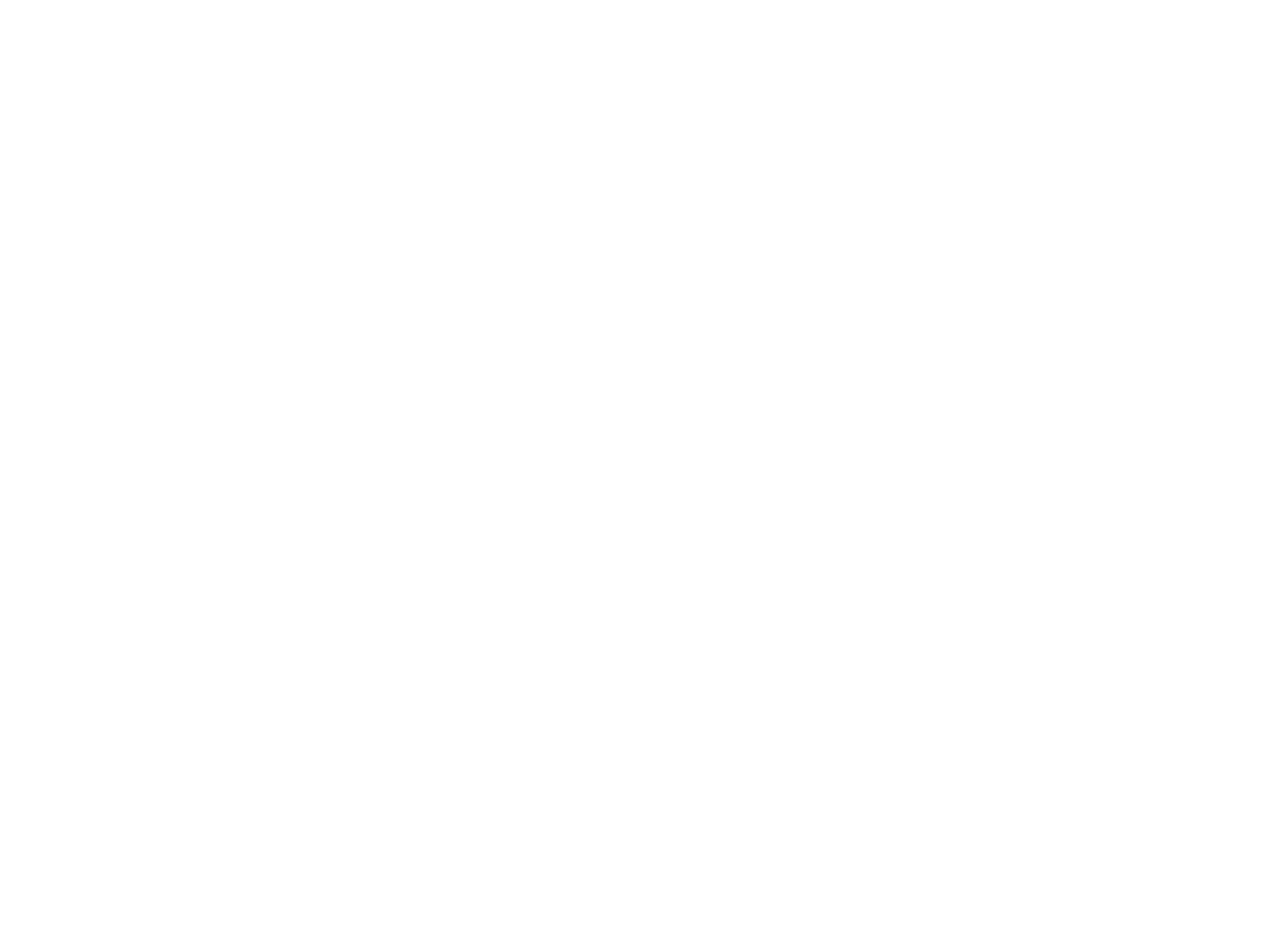
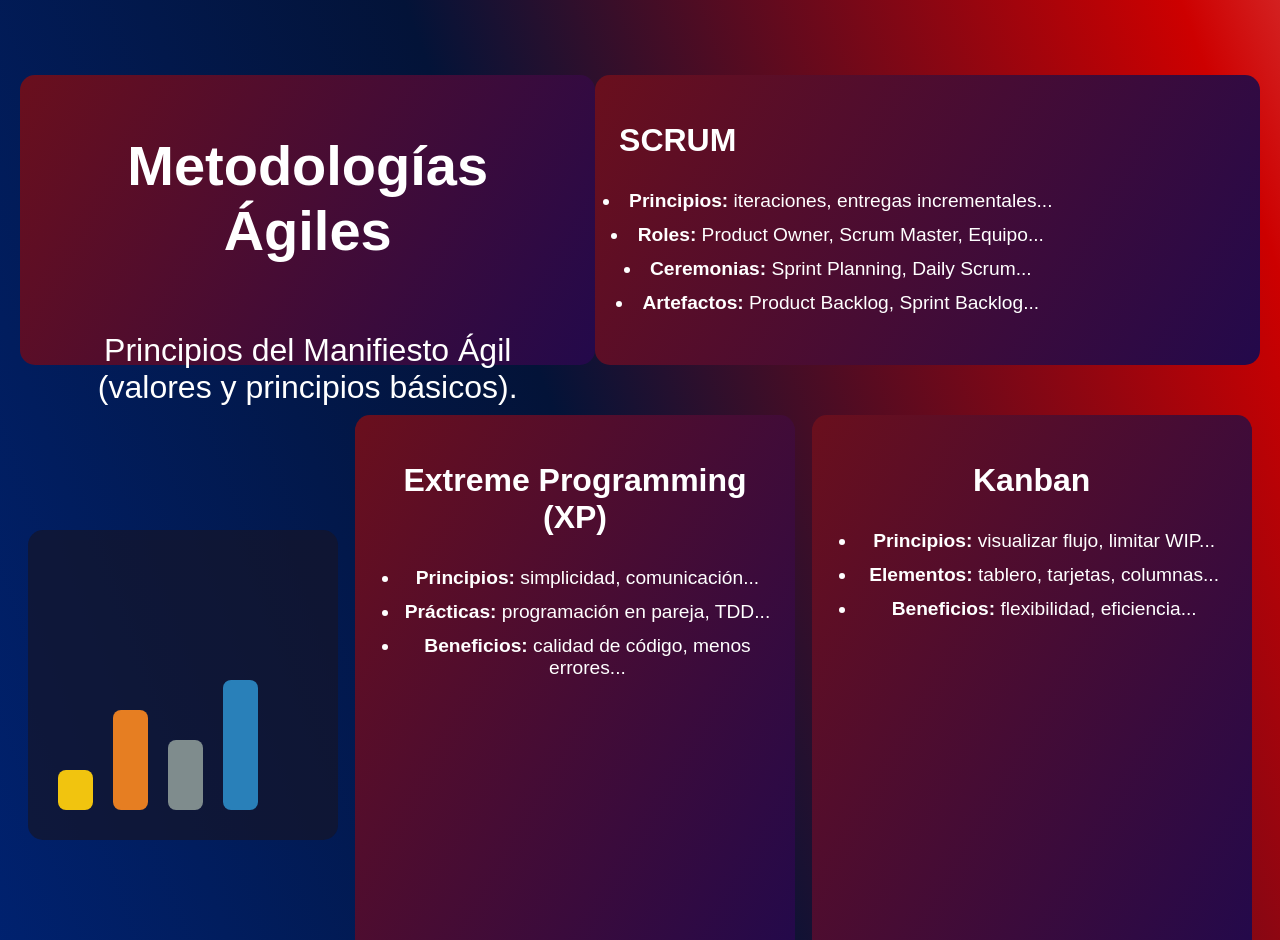
Before and after one commit to GastooCom/P-gina-Funcional-Prototipos, a React (Create React App) app in the folder proyecto_sgc/: page /procesodesarrollosoft in a window 1280 px wide. Shown: the part 1860-2800 px from the top of the page. Before the commit the page ends 1814 px from the top, so only its background shows below. Built offline with nearby package versions, Linux system fonts and the light colour scheme.

Commit message:
Subiendo modificaciones

```diff
--- a/proyecto_sgc/src/components/Inicio.jsx
+++ b/proyecto_sgc/src/components/Inicio.jsx
@@ -50,7 +50,7 @@ export default function Inicio() {
             Este es un conjunto de actividades estructuradas que se siguen para
             crear, mantener y mejorar sistemas de software.
           </p>
-          <p className="enlace">Enlace2___________</p>
+          <button className="enlace" onClick={() => navigate("/procesodesarrollosoft")}>Enlace1: Proceso de Desarrollo de Software</button>
           </div>
           <div className="imageni">
           <img src={imagen1} alt="Imagen" width={150}/>
--- a/proyecto_sgc/src/components/ProcesoDesarrolloSoft.jsx
+++ b/proyecto_sgc/src/components/ProcesoDesarrolloSoft.jsx
@@ -5,7 +5,7 @@ export default function Inicio() {
     <div className="pds-container">
       {/* Barra de navegación */}
       <div className="navbar">
-        <button className="nav-btn">← Procesos de Desarrollo. Soft</button>
+        <button className="nav-btn p">← Procesos de Desarrollo. Soft</button>
         <button className="nav-btn">Gestion de Calidad. Soft</button>
         <button className="nav-btn">Recursos y Aprendizaje</button>
         <button className="nav-btn">Metodologia en detalle</button>
@@ -95,8 +95,67 @@ export default function Inicio() {
         <div className="flecha">↓</div>
         <div className="etapa grande">Evolucion y Mantenimiento</div>
       </div>
+           </div>
+      </div>
+
+
+    {/* ===================== */}
+    {/* Metodologías Ágiles */}
+    {/* ===================== */}
+    <div className="metodologias-container">
+      <div className="metodologias-box">
+      {/* Título principal */}
+      <div className="titulo-metodologias">
+        <h1>Metodologías Ágiles</h1>
+        <p>
+          Principios del Manifiesto Ágil <br />
+          (valores y principios básicos).
+        </p>
+      </div>
+        {/* SCRUM */}
+        <div className="scrum">
+          <h2>SCRUM</h2>
+          <ul>
+            <li><b>Principios:</b> iteraciones, entregas incrementales...</li>
+            <li><b>Roles:</b> Product Owner, Scrum Master, Equipo...</li>
+            <li><b>Ceremonias:</b> Sprint Planning, Daily Scrum...</li>
+            <li><b>Artefactos:</b> Product Backlog, Sprint Backlog...</li>
+          </ul>
+        </div>
+      </div>
+        <div className="content-grid">
+        {/* Imagen de gráfico */}
+        <div className="grafico-box">
+          <div className="grafico">
+            <div className="barra amarilla"></div>
+            <div className="barra naranja"></div>
+            <div className="barra gris"></div>
+            <div className="barra azul"></div>
+            <div className="linea"></div>
+          </div>
+        </div>
+
+        {/* XP */}
+        <div className="xp">
+          <h2>Extreme Programming (XP)</h2>
+          <ul>
+            <li><b>Principios:</b> simplicidad, comunicación...</li>
+            <li><b>Prácticas:</b> programación en pareja, TDD...</li>
+            <li><b>Beneficios:</b> calidad de código, menos errores...</li>
+          </ul>
+        </div>
+
+        {/* Kanban */}
+        <div className="kanban">
+          <h2>Kanban</h2>
+          <ul>
+            <li><b>Principios:</b> visualizar flujo, limitar WIP...</li>
+            <li><b>Elementos:</b> tablero, tarjetas, columnas...</li>
+            <li><b>Beneficios:</b> flexibilidad, eficiencia...</li>
+          </ul>
+        </div>
+      </div>
     </div>
-    </div>
-    </div>
+  </div>
   );
 }
--- a/proyecto_sgc/src/css/Inicio.css
+++ b/proyecto_sgc/src/css/Inicio.css
@@ -18,6 +18,7 @@
   background-color: #024b82;
   color: white;
   font-weight: bold;
+  font-size: 1.5rem;
   border: none;
   border-radius: 20px;
   padding: 10px 20px;
@@ -99,6 +100,8 @@
 .enlace {
   margin-top: 20px;
   font-weight: bold;
+  color: #fff;
+  background-color: transparent;
 }
 
 .card-icon {
--- a/proyecto_sgc/src/css/ProcesoDesarrolloSoft.css
+++ b/proyecto_sgc/src/css/ProcesoDesarrolloSoft.css
@@ -2,7 +2,7 @@
   background: linear-gradient(70deg, #002271,#031338, #cd0000, #ffffff);
   color: white;
   font-family: Arial, sans-serif;
-  min-height: 100vh;
+  min-height:350vh;
   padding: 20px;
 }
 
@@ -31,6 +31,10 @@ display: flex;
   border-radius: 20px;
   padding: 10px 20px;
   cursor: pointer;
+}
+
+.nav-btn.p{
+  background-color: #cd0000;
 }
 
 /* Contenido */
@@ -150,3 +154,160 @@ display: flex;
   font-weight: bold;
   color: white;
 }
+
+/*Historia de usuario número: */
+/* ========================= */
+/* Metodologías Ágiles */
+/* ========================= */
+
+.metodologias-container {
+  max-width: 1500px;
+  margin: 100px auto 50px auto;
+  font-family: Arial, sans-serif;
+  color: white;
+}
+
+.metodologias-box{
+  display: flex;
+  align-items: center;
+  justify-content: space-around;
+  text-align: center
+}
+
+/* Grid de contenido */
+.content-grid {
+ display: flex;
+  align-items: center;
+  justify-content: space-around;
+  text-align: center
+}
+
+/* Gráfico de barras */
+.grafico-box {
+  background: rgba(20, 20, 40, 0.7);
+  border-radius: 15px;
+  padding: 30px;
+  display: flex;
+  align-items: center;
+  justify-content: center;
+}
+
+.grafico {
+  display: flex;
+  align-items: flex-end;
+  gap: 20px;
+  position: relative;
+  height: 250px;
+  width: 250px;
+}
+
+.grafico .barra {
+  width: 35px;
+  border-radius: 8px;
+}
+
+.barra.amarilla {
+  height: 40px;
+  background: #f1c40f;
+}
+.barra.naranja {
+  height: 100px;
+  background: #e67e22;
+}
+.barra.gris {
+  height: 70px;
+  background: #7f8c8d;
+}
+.barra.azul {
+  height: 130px;
+  background: #2980b9;
+}
+
+.metodologias-container h2 {
+  font-size: 2rem;
+  margin-bottom: 15px;
+}
+
+.metodologias-container ul {
+    padding-left: 25px;
+}
+
+.metodologias-container li {
+  margin-bottom: 12px;
+  font-size: 1.2rem;
+}
+
+.metodologias-container p{
+  font-size: 2rem;
+}
+
+.metodologias-box{
+  margin-bottom: 50px;
+}
+
+.titulo-metodologias{
+  background: linear-gradient(120deg, #6a0f1d, #23094b);
+  height: 250px;
+  width: 600px;
+  padding: 20px;
+  border-radius: 15px;
+  display: flex;
+  flex-direction: column;
+}
+
+.titulo-metodologias h1{
+  font-size: 3.5rem;
+}
+
+.scrum {
+  background: linear-gradient(120deg, #6a0f1d, #23094b);
+  width: 700px;
+  height: 250px;
+  padding: 20px;
+  border-radius: 15px;
+  display: flex;
+  flex-direction: column;
+}
+
+.scrum ul{
+  list-style-position: inside; /* hace que el punto quede más cerca del texto */
+  padding-left: 0;            /* elimina espacio extra */
+  margin-left:-200px;
+}
+
+.scrum h2{
+  margin-left: -500px
+}
+
+.xp {
+  background: linear-gradient(120deg, #6a0f1d, #23094b);
+  width: 400px;
+  height: 500px;
+  padding: 20px;
+  border-radius: 15px;
+  display: flex;
+  flex-direction: column;
+}
+
+.kanban {
+  background: linear-gradient(120deg, #6a0f1d, #23094b);
+  width: 400px;
+  height:500px;
+  padding: 20px;
+  border-radius: 15px;
+  display: flex;
+  flex-direction: column;
+}
+
+/* ========================= */
+/* Responsive */
+/* ========================= */
+@media (max-width: 1024px) {
+  .content-grid {
+    grid-template-columns: 1fr;
+  }
+
+  .grafico-box {
+    order: -1; /* Pone el gráfico primero en mobile */
+  }
+}
```
